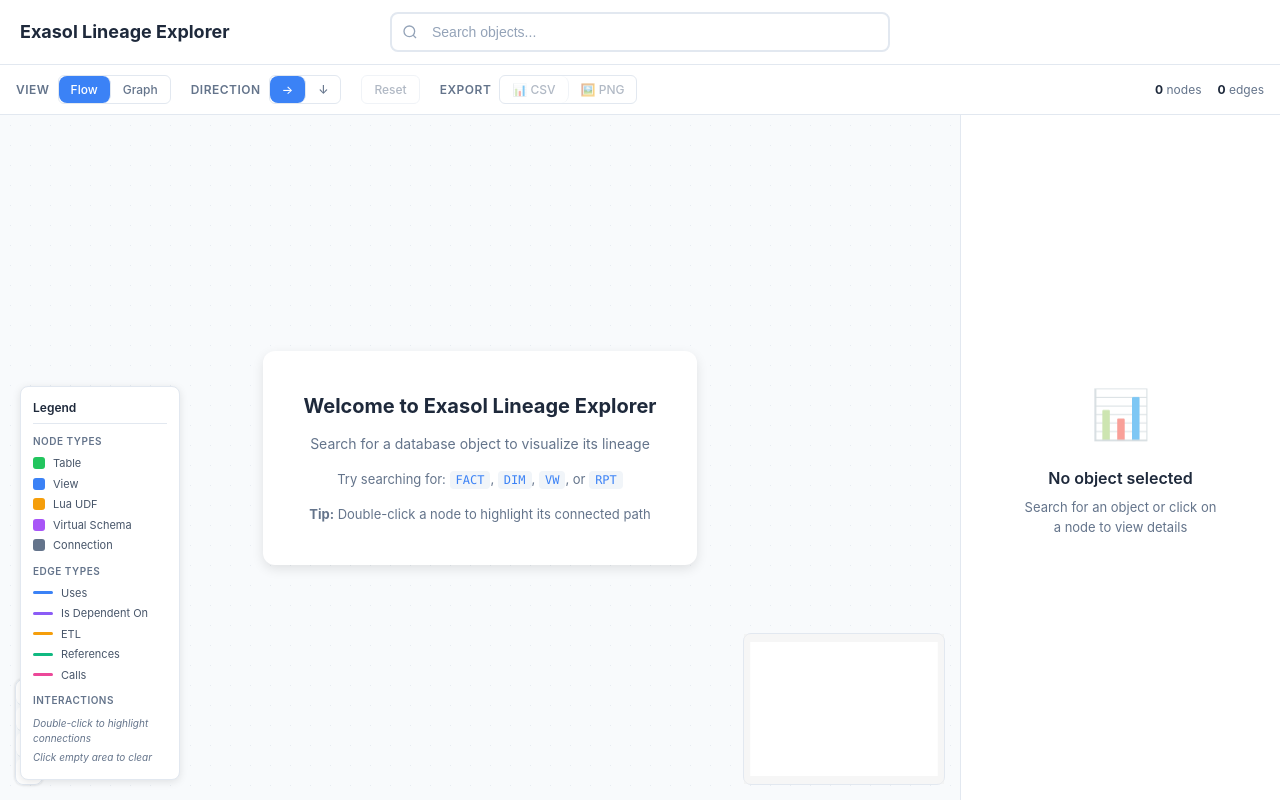
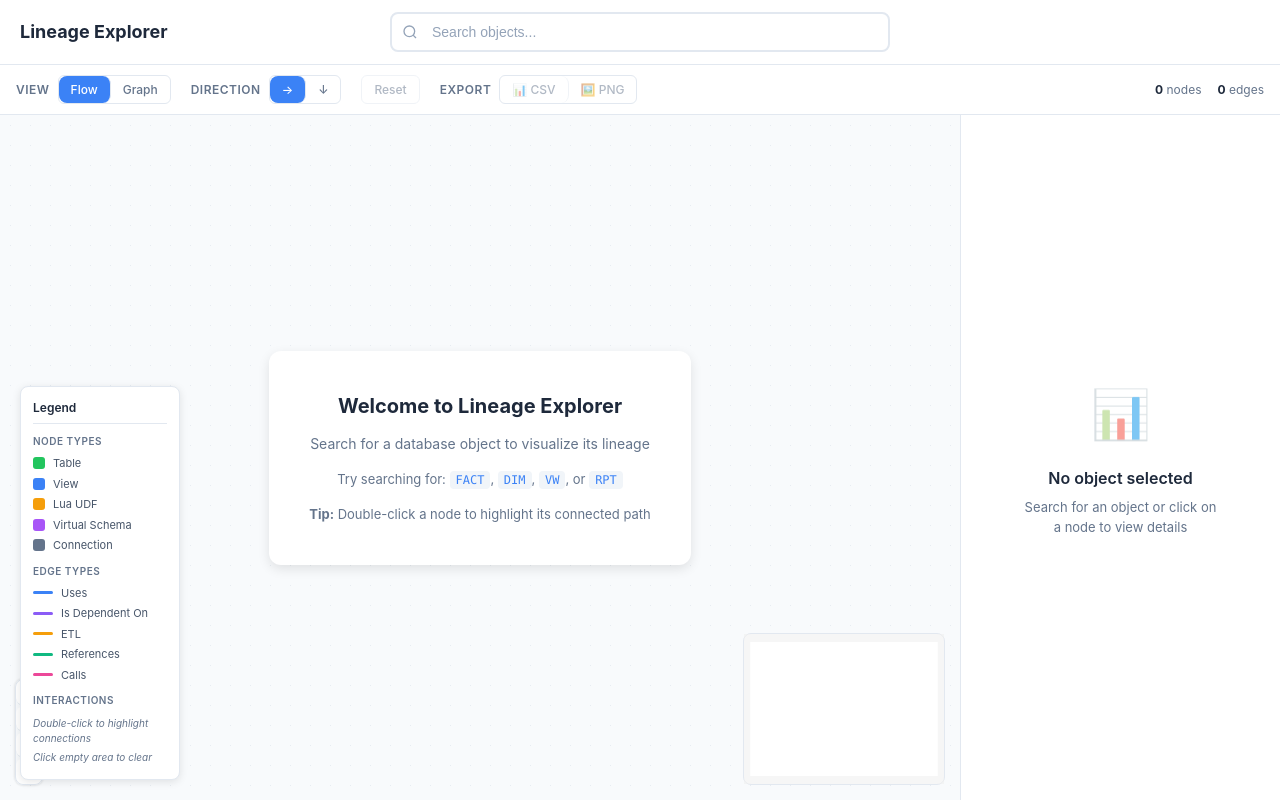
Before and after one commit to hariharan-48/lineage-explorer, a React app in the folder frontend/: page / in a window 1280 px wide. Built offline with nearby package versions, Linux system fonts and the light colour scheme; the HTML template or start-up script is replaced by a standard one.

Commit message:
Rename to Lineage Explorer (remove Exasol branding)

```diff
--- a/frontend/src/App.tsx
+++ b/frontend/src/App.tsx
@@ -116,7 +116,7 @@ function App() {
     <div className="app">
       <header className="app-header">
         <div className="header-left">
-          <h1 className="app-title">Exasol Lineage Explorer</h1>
+          <h1 className="app-title">Lineage Explorer</h1>
         </div>
         <div className="header-center">
           <SearchPanel />
@@ -139,7 +139,7 @@ function App() {
           {nodes.length === 0 && !isLoading && !error && (
             <div className="empty-graph">
               <div className="empty-graph-content">
-                <h2>Welcome to Exasol Lineage Explorer</h2>
+                <h2>Welcome to Lineage Explorer</h2>
                 <p>Search for a database object to visualize its lineage</p>
                 <p className="hint">
                   Try searching for: <code>FACT</code>, <code>DIM</code>, <code>VW</code>, or{' '}
```
